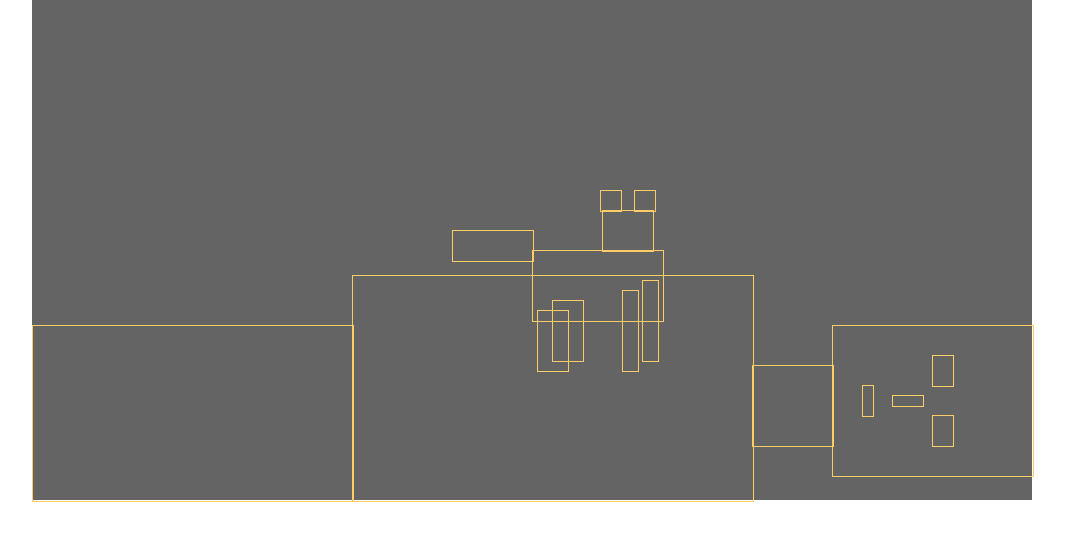
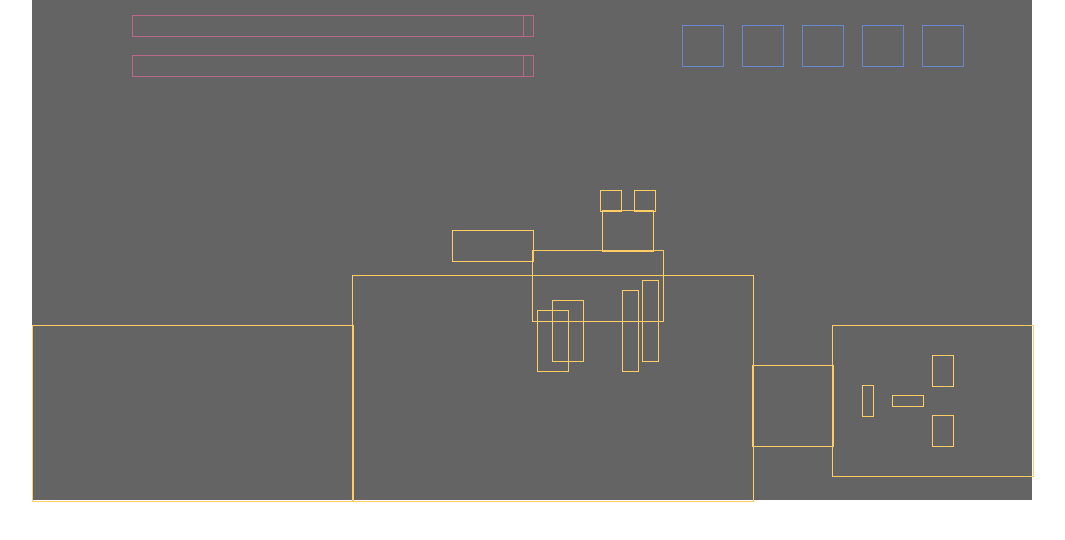
Before and after one commit to agrow/InkKat-LD-33, a plain HTML site: page index.html in a window 1280 px wide. Shown: the whole page, without its empty margins (108-1173 px from the left). Drawn offline with Linux system fonts and the light colour scheme.

Commit message:
ui divs added

```diff
--- a/css/game.css
+++ b/css/game.css
@@ -11,3 +11,19 @@ canvas{
     border-width: 1px;
     margin: 0px;
 }
+
+.barDiv{
+	position:absolute;
+	border-color: #BB6789;
+    border-style: solid;
+    border-width: 1px;
+    margin: 0px;
+}
+
+.abilityDiv{
+	position:absolute;
+	border-color: #6789CC;
+    border-style: solid;
+    border-width: 1px;
+    margin: 0px;
+}
--- a/js/controller.js
+++ b/js/controller.js
@@ -11,8 +11,32 @@ var onCanvasClick = function(e){
 // Constructor ///////////////////////////////////////////////////
 var Controller = function(){
 	global.view.$canvas.click(onCanvasClick);
+	this.abilityDivs = [];
+	//this.makeBars(100, 15, 400, 20);
+	this.makeAbilityDivs(650, 25, 40);
 };
 
+Controller.prototype.makeAbilityDivs = function(startx, starty, dim){
+	var widthMarker = startx;
+
+	for(var i = 0; i < global.model.abilities.length; i++){
+		var params = {
+			id: global.model.abilities[i].id, top: starty + global.canvasHeightOffset, left: widthMarker+ global.canvasWidthOffset,
+			width: dim, height:dim, class: "abilityDiv"
+		};
+		var $div = global.view.makeDiv(params);
+		global.bars[params.id] = {
+			id: params.id,
+			$div: $div
+		};
+		$(document.body).append($div);
+		$div.offset({top: params.top, left: params.left});
+		$div.css("zIndex", 10);
+		this.abilityDivs.push($div);
+
+		widthMarker += 60;
+	}
+};
 
 return Controller;
 })();
--- a/js/model.js
+++ b/js/model.js
@@ -12,17 +12,32 @@ var Model = function(){
 	// indexed by divID of part
 	this.partMap = [];
 
+	this.abilities = [];
+	this.abilityMap = [];
+
 	this.cat = {
 		bottom: {x:0, y:0},
 	};
-	/* cat abilities
+
+	this.initAbilities();
+};
+
+/* cat abilities
 	 *  var head = this.initPart();
 		var teeth = this.initPart();
 		var tongue = this.initPart();
 		var paws = this.initPart();
 		var voice = this.initPart();
 	 */
-
+Model.prototype.initAbilities = function(){
+	this.abilities.push({ id:"headAbility" });
+	this.abilities.push({ id:"teethAbility" });
+	this.abilities.push({ id:"tongueAbility" });
+	this.abilities.push({ id:"pawAbility" });
+	this.abilities.push({ id:"voiceAbility" });
+	for(var i = 0; i < this.abilities.length; i++){
+		this.abilityMap[this.abilities[i].id] = this.abilities[i];
+	}
 };
 
 Model.prototype.initPart = function(id, owner){
@@ -48,6 +63,7 @@ Model.prototype.initPart = function(id, owner){
 };
 
 Model.prototype.initGameViewElements = function(){
+
 
 	this.buildSleepingParts();
 	this.buildCatParts();
--- a/js/view.js
+++ b/js/view.js
@@ -40,6 +40,65 @@ var View = function(){
 	this.canvas = document.getElementById("gameCanvas");
 	this.$canvas = $("#gameCanvas");
 	global.processingInstance = new Processing(this.canvas, sketchProc);
+
+	this.makeBars(100, 15, 400, 20);
+};
+
+View.prototype.makeBars = function(x, y, width, height){
+	var totalWidth = width;
+	global.bars = [];
+
+	var params = {
+		id: "exciteFull", top: y + global.canvasHeightOffset, left: x+ global.canvasWidthOffset,
+		width: totalWidth, height:height, class: "barDiv"
+	};
+	var $div = this.makeDiv(params);
+	global.bars[params.id] = {
+		id: params.id,
+		$div: $div
+	};
+	$(document.body).append($div);
+	$div.offset({top: params.top, left: params.left});
+	$div.css("zIndex", 10);
+
+	params = {
+		id: "exciteValue", top: y + global.canvasHeightOffset, left: x+ global.canvasWidthOffset,
+		width: totalWidth-10, height:height, class: "barDiv" // VISABILITY TEST
+	};
+	$div = this.makeDiv(params);
+	global.bars[params.id] = {
+		id: params.id,
+		$div: $div
+	};
+	$(document.body).append($div);
+	$div.offset({top: params.top, left: params.left});
+	$div.css("zIndex", 15);
+
+	params = {
+		id: "sleepFull", top: y + height*2 + global.canvasHeightOffset, left: x+ global.canvasWidthOffset,
+		width: totalWidth, height:height, class: "barDiv"
+	};
+	$div = this.makeDiv(params);
+	global.bars[params.id] = {
+		id: params.id,
+		$div: $div
+	};
+	$(document.body).append($div);
+	$div.offset({top: params.top, left: params.left});
+	$div.css("zIndex", 10);
+
+	params = {
+		id: "sleepValue", top: y + height*2 + global.canvasHeightOffset, left: x+ global.canvasWidthOffset,
+		width: totalWidth - 10, height:height , class: "barDiv" /// VISABILITY TEST
+	};
+	$div = this.makeDiv(params);
+	global.bars[params.id] = {
+		id: params.id,
+		$div: $div
+	};
+	$(document.body).append($div);
+	$div.offset({top: params.top, left: params.left});
+	$div.css("zIndex", 15);
 };
 
 View.prototype.makeBodyDiv = function(id, x, y, width, height, onClick){
@@ -58,7 +117,7 @@ View.prototype.makeBodyDiv = function(id, x, y, width, height, onClick){
 };
 
 View.prototype.makeDiv = function(params){
-	console.log("making div");
+	console.log("making div", params.id);
 
 	var $div = $("<div>", {id: params.id, class: params.class, width: params.width, height: params.height});
 
@@ -73,5 +132,12 @@ View.prototype.setDivPos = function(divID, pos){
 	$(str).offset({top: pos.y + global.canvasHeightOffset, left: pos.x + global.canvasWidthOffset});
 };
 
+View.prototype.setDivDimensions = function(divID, width, height){
+	var str = "#" + divID;
+	$(str).width(width);
+	$(str).height(height);
+
+};
+
 return View;
 })();
```
